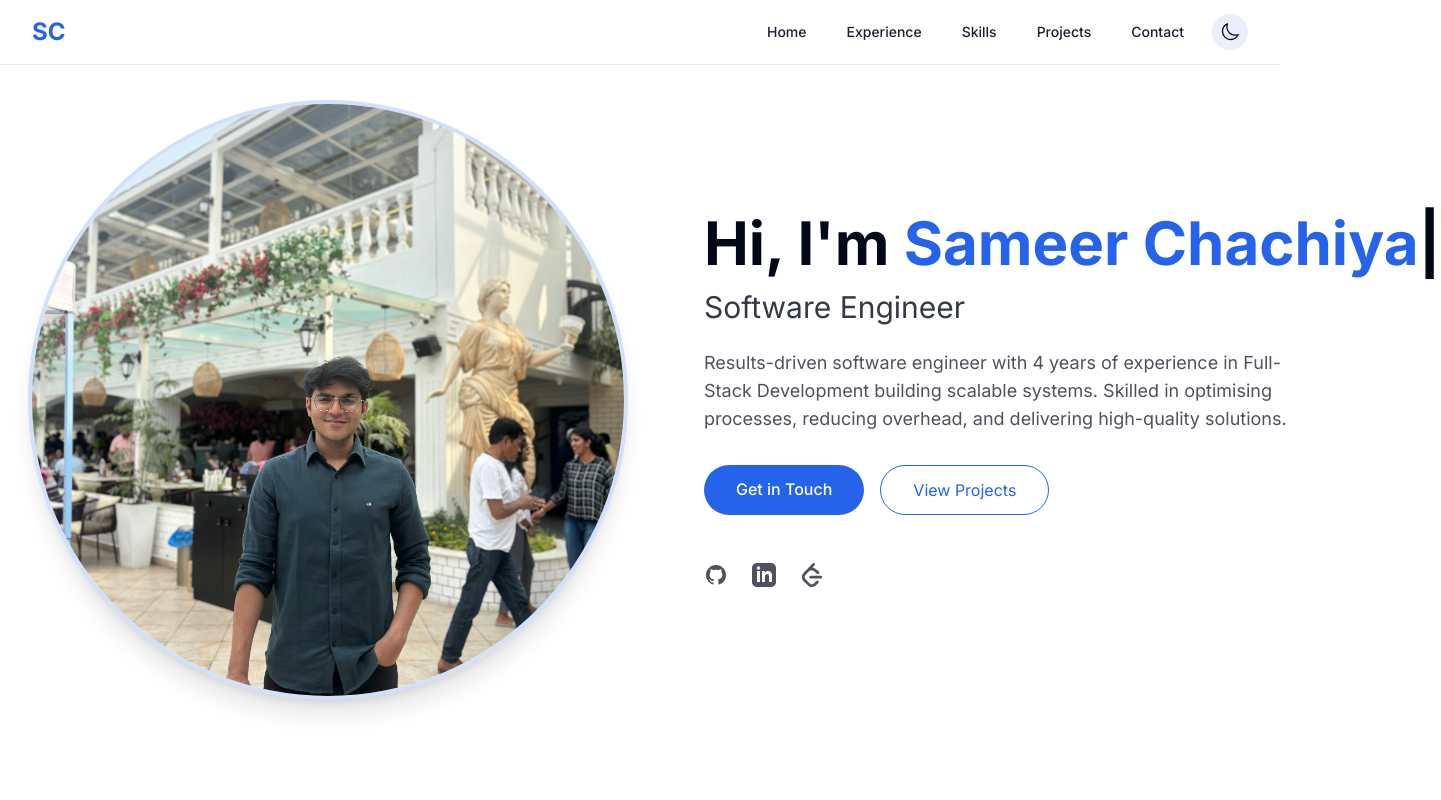
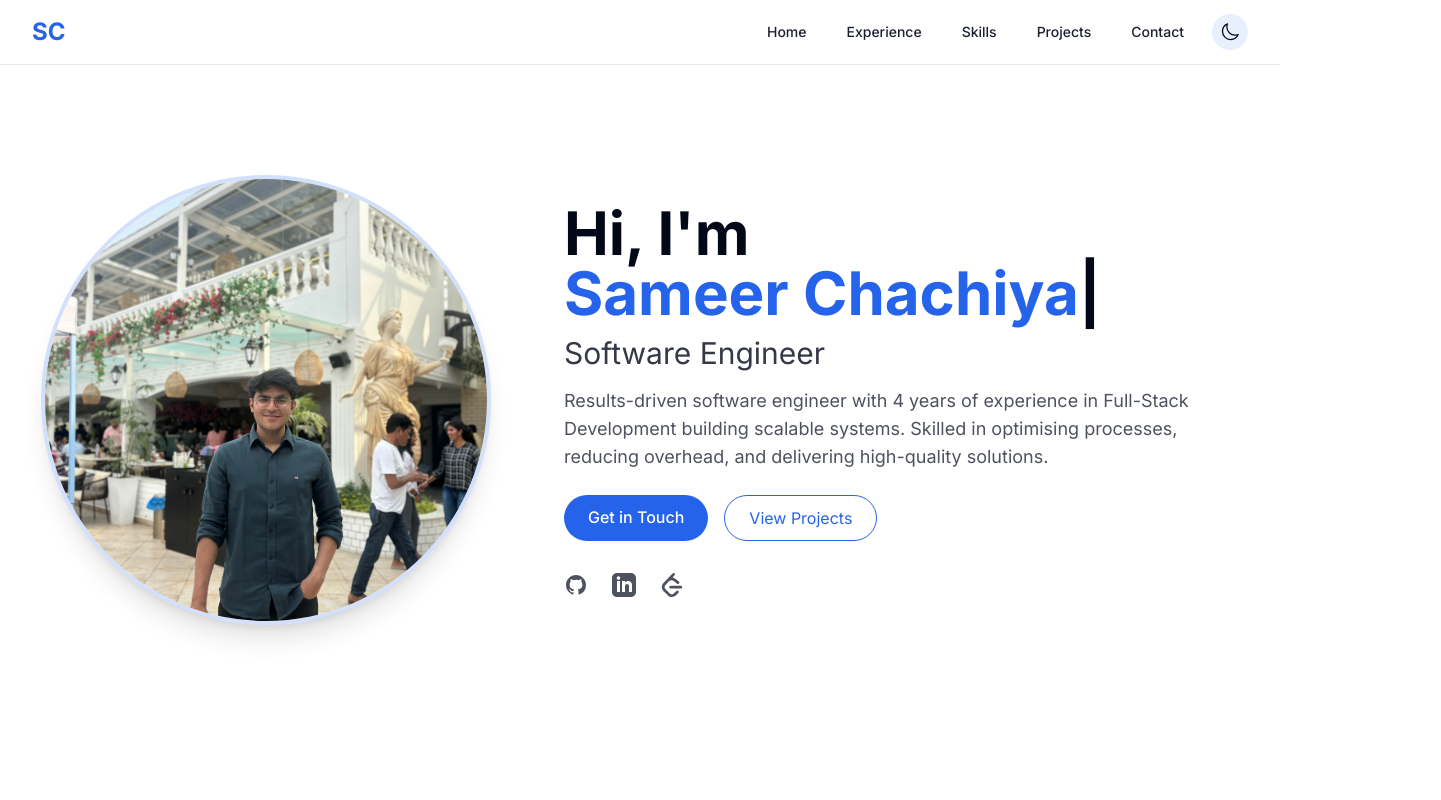
Before and after one commit to sameerchachiya/portfolio, a React (Vite) app: page / in a window 1280 px wide. Shown: the top 800 px of the page, 1441 px wide, since content can reach past the window. Built offline with nearby package versions, Linux system fonts and the light colour scheme.

Commit message:
landing page bug fixed

```diff
--- a/src/components/Hero.tsx
+++ b/src/components/Hero.tsx
@@ -21,16 +21,16 @@ const Hero = () => {
   }, []);
 
   return (
-    <section id="home" className="min-h-screen flex items-center">
-      <div className="container mx-auto px-4 py-16 md:py-0">
-        <div className="flex flex-col md:flex-row items-center md:items-center gap-8 md:gap-16">
+    <section id="home" className="min-h-screen flex items-center overflow-hidden">
+      <div className="container mx-auto px-4 py-8 md:py-12">
+        <div className="flex flex-col md:flex-row items-center justify-center gap-8 md:gap-12">
           <motion.div
             initial={{ opacity: 0, scale: 0.5 }}
             animate={{ opacity: 1, scale: 1 }}
             transition={{ duration: 0.5 }}
-            className="md:flex-shrink-0 md:w-1/2"
+            className="md:w-5/12"
           >
-            <div className="w-80 h-80 md:w-[500px] md:h-[500px] lg:w-[600px] lg:h-[600px] rounded-full overflow-hidden border-4 border-primary/20 shadow-xl mx-auto">
+            <div className="w-64 h-64 md:w-[400px] md:h-[400px] lg:w-[450px] lg:h-[450px] rounded-full overflow-hidden border-4 border-primary/20 shadow-xl mx-auto">
               <img
                 src={new URL('../assets/sam_pic_converted.jpg', import.meta.url).href}
                 alt="Sameer Chachiya"
@@ -48,21 +48,21 @@ const Hero = () => {
             </div>
           </motion.div>
 
-          <div className="flex flex-col md:text-left text-center md:w-1/2">
+          <div className="flex flex-col md:text-left text-center md:w-7/12">
             <motion.div
               initial={{ opacity: 0, y: 20 }}
               animate={{ opacity: 1, y: 0 }}
               transition={{ duration: 0.5, delay: 0.2 }}
-              className="mb-8"
+              className="mb-6"
             >
-              <h1 className="text-4xl md:text-6xl font-bold mb-4 whitespace-nowrap">
+              <h1 className="text-3xl md:text-5xl lg:text-6xl font-bold mb-3">
                 <span className="text-foreground">Hi, I'm </span>
                 <span ref={el} className="text-primary inline-flex items-center"></span>
               </h1>
-              <h2 className="text-2xl md:text-3xl text-foreground/80 mb-6">
+              <h2 className="text-xl md:text-2xl lg:text-3xl text-foreground/80 mb-4">
                 Software Engineer
               </h2>
-              <p className="text-base md:text-lg text-foreground/70 max-w-2xl leading-relaxed">
+              <p className="text-sm md:text-base lg:text-lg text-foreground/70 max-w-2xl leading-relaxed">
                 Results-driven software engineer with 4 years of experience in Full-Stack Development building scalable systems. Skilled in
                 optimising processes, reducing overhead, and delivering high-quality solutions.
               </p>
@@ -72,17 +72,17 @@ const Hero = () => {
               initial={{ opacity: 0, y: 20 }}
               animate={{ opacity: 1, y: 0 }}
               transition={{ duration: 0.5, delay: 0.4 }}
-              className="flex flex-wrap md:justify-start justify-center gap-4"
+              className="flex flex-wrap md:justify-start justify-center gap-3 md:gap-4"
             >
               <a
                 href="#contact"
-                className="button-gradient px-8 py-3 rounded-full text-white font-medium hover:shadow-lg transition-all"
+                className="button-gradient px-6 py-2.5 rounded-full text-white font-medium hover:shadow-lg transition-all text-sm md:text-base"
               >
                 Get in Touch
               </a>
               <a
                 href="#projects"
-                className="px-8 py-3 rounded-full border border-primary text-primary hover:bg-primary/10 transition-all"
+                className="px-6 py-2.5 rounded-full border border-primary text-primary hover:bg-primary/10 transition-all text-sm md:text-base"
               >
                 View Projects
               </a>
@@ -92,7 +92,7 @@ const Hero = () => {
               initial={{ opacity: 0, y: 20 }}
               animate={{ opacity: 1, y: 0 }}
               transition={{ duration: 0.5, delay: 0.6 }}
-              className="mt-12 flex justify-center md:justify-start space-x-6"
+              className="mt-8 flex justify-center md:justify-start space-x-6"
             >
               <a
                 href="https://github.com/sameerchachiya"
```
